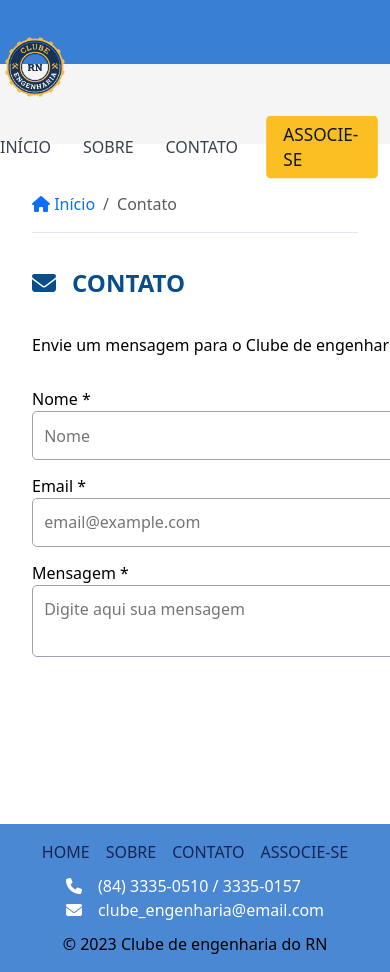
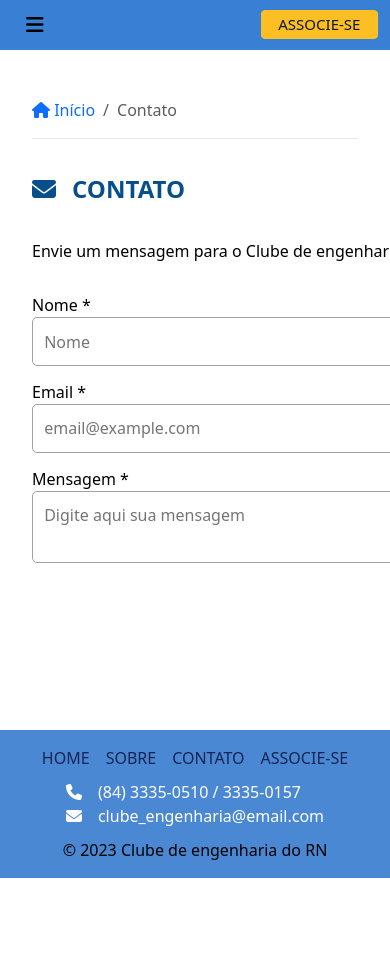
Before and after one commit to jarbsoncosta/clube_engenharia, a React (Create React App) app: page /contato in a window 390 px wide. Shown: the top 972 px of the page. After the commit the page ends 878 px from the top, so only its background shows below. Built offline with nearby package versions, Linux system fonts and the light colour scheme.

Commit message:
refactor: ajustes de responsividade

```diff
--- /dev/null
+++ b/src/components/HamburgerMenu/index.jsx
@@ -0,0 +1,26 @@
+import { NavLink } from "react-router-dom";
+import {
+  MenuButton,
+  MenuContainer,
+  MenuItem,
+} from "./styles";
+import {  useState } from "react";
+
+export function HamburgerMenu() {
+  const [menuOpen, setMenuOpen] = useState(false);
+
+  const toggleMenu = () => {
+    setMenuOpen(!menuOpen);
+  };
+  return (
+    <div>
+     <MenuButton onClick={toggleMenu}><i class="fa-solid fa-bars"></i></MenuButton>
+      <MenuContainer open={menuOpen}>
+        <MenuItem> <NavLink to="/">INÍCIO</NavLink></MenuItem>
+        <MenuItem> <NavLink to="/sobre">SOBRE</NavLink></MenuItem>
+        <MenuItem> <NavLink to="/contato">CONTATO</NavLink> </MenuItem>
+
+      </MenuContainer>
+  </div>
+  );
+}
--- /dev/null
+++ b/src/components/HamburgerMenu/styles.js
@@ -0,0 +1,38 @@
+import styled from 'styled-components';
+
+export const MenuButton = styled.button`
+display: none;
+  background: none;
+  border: none;
+  cursor: pointer;
+  padding: 10px;
+  font-size: 20px;
+  @media (max-width: 590px) {
+    display: block;
+  }
+`;
+
+export const MenuContainer = styled.div`
+  display: ${props => (props.open ? 'block' : 'none')};
+  position: absolute;
+  z-index: 2; /* Ajuste o valor de z-index conforme necessário (maior que o botão) */
+  top: 45px;
+  background-color: #fff;
+  padding: 10px;
+  box-shadow: 0 0 10px rgba(0, 0, 0, 0.1);
+  margin-left: 0.7rem;
+`;
+export const MenuItem = styled.div`
+  padding: 5px 10px;
+  display: flex;
+  justify-content: left;
+  a{
+    text-decoration: none;
+    font-size: 0.75rem;
+    color: ${(props) => props.theme["gray700"]};
+  }
+  cursor: pointer;
+  &:hover {
+    background-color: #f0f0f0;
+  }
+`;
--- a/src/components/Header/index.jsx
+++ b/src/components/Header/index.jsx
@@ -1,6 +1,7 @@
 import { Container, Header, TopHeader } from "./styles";
 import Logo from "../../assets/logo.png";
 import { NavLink } from "react-router-dom";
+import { HamburgerMenu } from "../HamburgerMenu";
 
 export function HeaderComponent() {
   return (
@@ -20,7 +21,10 @@ export function HeaderComponent() {
               <a title="Whatsapp"><i class="ph-fill ph-whatsapp-logo"></i></a>
             </li>
         </ul>  */}
-
+        <HamburgerMenu />
+        <NavLink className="link-associe" style={{ border: "none" }} to="#">
+          ASSOCIE-SE
+        </NavLink>
       </TopHeader>
       <Header>
         <div className="nav">
--- a/src/components/Header/styles.js
+++ b/src/components/Header/styles.js
@@ -4,6 +4,7 @@ export const Container = styled.div`
   width: 100%;
   flex-direction: column;
   display: flex;
+
 `;
 
 export const Header = styled.div`
@@ -73,12 +74,55 @@ export const Header = styled.div`
       box-shadow: none;
     }
   }
+
+  @media (max-width: 590px) {
+    display: none;
+  }
 `;
 export const TopHeader = styled.div`
   background: #3980d4 none repeat scroll 0 0;
   display: flex;
-  justify-content: right;
-  padding: 2rem;
+  align-items: center;
+  justify-content: space-between;
+  padding: 1.5rem;
+  .link-associe {
+    display: none;
+    align-items: center;
+    font-size: 0.875rem;
+      background-color: #fbbf24;
+      border-radius: 4px;
+      color: #0f172a;
+      border: none;
+      font-weight: 500;
+      transition: 1s;
+      animation: pulse 1.7s infinite;
+     padding: 0.2rem 1rem;
+     text-decoration: none;
+      &:hover {
+        color: #0f172a;
+        background-color: #f59e0b;
+      }
+
+      @keyframes pulse {
+        0% {
+          transform: scale(1);
+        }
+        50% {
+          transform: scale(1.1);
+        }
+        100% {
+          transform: scale(1);
+        }
+      }
+
+
+    }
+    @media (max-width: 590px) {
+    padding: 0 1rem;
+    .link-associe{
+      display: flex;
+    }
+  }
 `;
 
 //   .list-icons {
--- a/src/pages/Parceiros/styles.jsx
+++ b/src/pages/Parceiros/styles.jsx
@@ -60,7 +60,6 @@ export const Card = styled.div`
     border-top-right-radius: 10px;
     border-top-left-radius: 10px;
     width: 150px;
-    border-radius: 100%;
     object-fit: cover;
     cursor: pointer;
   }
```
